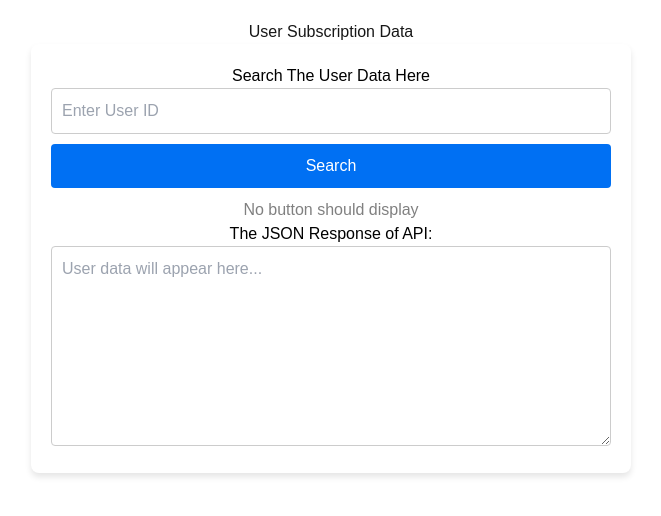
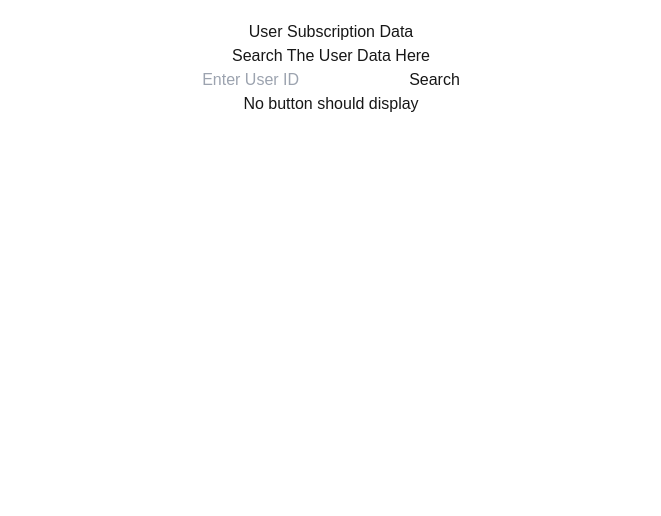
Before and after one commit to HamadAliMughal/stripe_testing, a Next.js app: page / in a window 1280 px wide. Shown: the top 516 px of the page, without its empty margins (309-970 px from the left). Built offline with nearby package versions, Linux system fonts and the light colour scheme.

Commit message:
error fixed

```diff
--- a/components/UserSearch.js
+++ b/components/UserSearch.js
@@ -172,19 +172,15 @@
 // export default EmbeddedPaymentForm;
 
 
-
 "use client";
 
-
-
-import { useState, useEffect } from "react";
+import { useState, useEffect, Suspense } from "react";
 import { useRouter, useSearchParams } from "next/navigation";
 
-// Utility function
 const calculateNewDate = (dateString) => {
   const date = new Date(dateString);
-  date.setDate(date.getDate() + 30); // Example: Adding 30 days
-  return date.toISOString().split("T")[0]; // Format date as YYYY-MM-DD
+  date.setDate(date.getDate() + 30);
+  return date.toISOString().split("T")[0];
 };
 
 const hasCancelDateCome = (dateString) => {
@@ -224,25 +220,21 @@ const UserSearch = () => {
       }
 
       const data = await response.json();
-      setUserData(data); // Save raw response for debugging or other uses
+      setUserData(data);
 
-      // Extract CTA details of the first subscription if available
-      const firstSubscription = data[0]; // Get the first subscription
+      const firstSubscription = data[0];
       const firstCtaDetails = firstSubscription?.cta_details || [];
-
-      // Check if cancel date has come
       const startDate = firstSubscription?.start_date;
       const canShowCancelButton = startDate
         ? hasCancelDateCome(startDate)
         : false;
 
-      // Filter CTA details based on cancel logic
       const updatedCtaDetails = firstCtaDetails.map((cta) => {
         if (cta.ctaBtn === "Cancel" && !canShowCancelButton) {
-          return null; // Exclude Cancel button if condition fails
+          return null;
         }
         return cta;
-      }).filter(Boolean); // Remove null values
+      }).filter(Boolean);
 
       setCtaDetails(updatedCtaDetails);
     } catch (err) {
@@ -250,145 +242,60 @@ const UserSearch = () => {
     }
   };
 
-  const handleSearch = async () => {
+  const handleSearch = () => {
     if (!userId.trim()) {
       setError("Please enter a valid user ID");
       return;
     }
 
-    setError(""); // Clear previous errors
-    setUserData(null); // Clear previous data
-    setCtaDetails([]); // Clear previous CTA details
-    router.push(`?user_id=${userId}`); // Update the query string
+    setError("");
+    setUserData(null);
+    setCtaDetails([]);
+    router.push(`?user_id=${userId}`);
     fetchUserData(userId);
   };
 
   return (
-    <div
-      style={{
-        backgroundColor: "white",
-        padding: "20px",
-        color: "black",
-        borderRadius: "8px",
-        boxShadow: "0px 4px 6px rgba(0, 0, 0, 0.1)",
-        maxWidth: "600px",
-        margin: "0 auto",
-      }}
-    >
-      <h3 style={{ textAlign: "center", color: "black" }}>
-        Search The User Data Here
-      </h3>
-      <div style={{ marginBottom: "10px" }}>
+    <div>
+      <h3>Search The User Data Here</h3>
+      <div>
         <input
           type="text"
           value={userId}
           onChange={(e) => setUserId(e.target.value)}
           placeholder="Enter User ID"
-          style={{
-            width: "100%",
-            padding: "10px",
-            marginBottom: "10px",
-            borderRadius: "4px",
-            border: "1px solid #ccc",
-            color: "black",
-          }}
         />
-        <button
-          onClick={handleSearch}
-          style={{
-            width: "100%",
-            padding: "10px",
-            backgroundColor: "#0070f3",
-            color: "white",
-            border: "none",
-            borderRadius: "4px",
-            cursor: "pointer",
-          }}
-        >
-          Search
-        </button>
+        <button onClick={handleSearch}>Search</button>
       </div>
-      {error && (
-        <div style={{ color: "red", marginBottom: "10px" }}>{error}</div>
-      )}
-
+      {error && <div>{error}</div>}
       {ctaDetails.length > 0 ? (
-        <div>
-          <h4>CTA Details of Latest Subscription</h4>
-          <table
-            style={{
-              width: "100%",
-              borderCollapse: "collapse",
-              marginBottom: "10px",
-            }}
-          >
+        <table>
           <thead>
             <tr>
-                <th
-                  style={{
-                    border: "1px solid #ccc",
-                    padding: "8px",
-                    textAlign: "left",
-                  }}
-                >
-                  Button
-                </th>
-                <th
-                  style={{
-                    border: "1px solid #ccc",
-                    padding: "8px",
-                    textAlign: "left",
-                  }}
-                >
-                  Action
-                </th>
+              <th>Button</th>
+              <th>Action</th>
             </tr>
           </thead>
           <tbody>
             {ctaDetails.map((cta, index) => (
               <tr key={index}>
-                  <td
-                    style={{
-                      border: "1px solid #ccc",
-                      padding: "8px",
-                    }}
-                  >
-                    {cta.ctaBtn}
-                  </td>
-                  <td
-                    style={{
-                      border: "1px solid #ccc",
-                      padding: "8px",
-                    }}
-                  >
-                    {cta.ctaAction}
-                  </td>
+                <td>{cta.ctaBtn}</td>
+                <td>{cta.ctaAction}</td>
               </tr>
             ))}
           </tbody>
         </table>
-        </div>
       ) : (
-        <p style={{ textAlign: "center", color: "gray" }}>
-          No button should display
-        </p>
+        <p>No button should display</p>
       )}
-<h3>The JSON Response of API: </h3>
-      <textarea
-        readOnly
-        value={userData ? JSON.stringify(userData, null, 2) : ""}
-        style={{
-          width: "100%",
-          height: "200px",
-          padding: "10px",
-          borderRadius: "4px",
-          border: "1px solid #ccc",
-          color: "black",
-        }}
-        placeholder="User data will appear here..."
-      />
     </div>
   );
 };
 
-export default UserSearch;
+export default function UserSearchPage() {
+  return (
+    <Suspense fallback={<div>Loading...</div>}>
+      <UserSearch />
+    </Suspense>
+  );
+}
```
Lines whose indentation alone changed are shown as unchanged.
